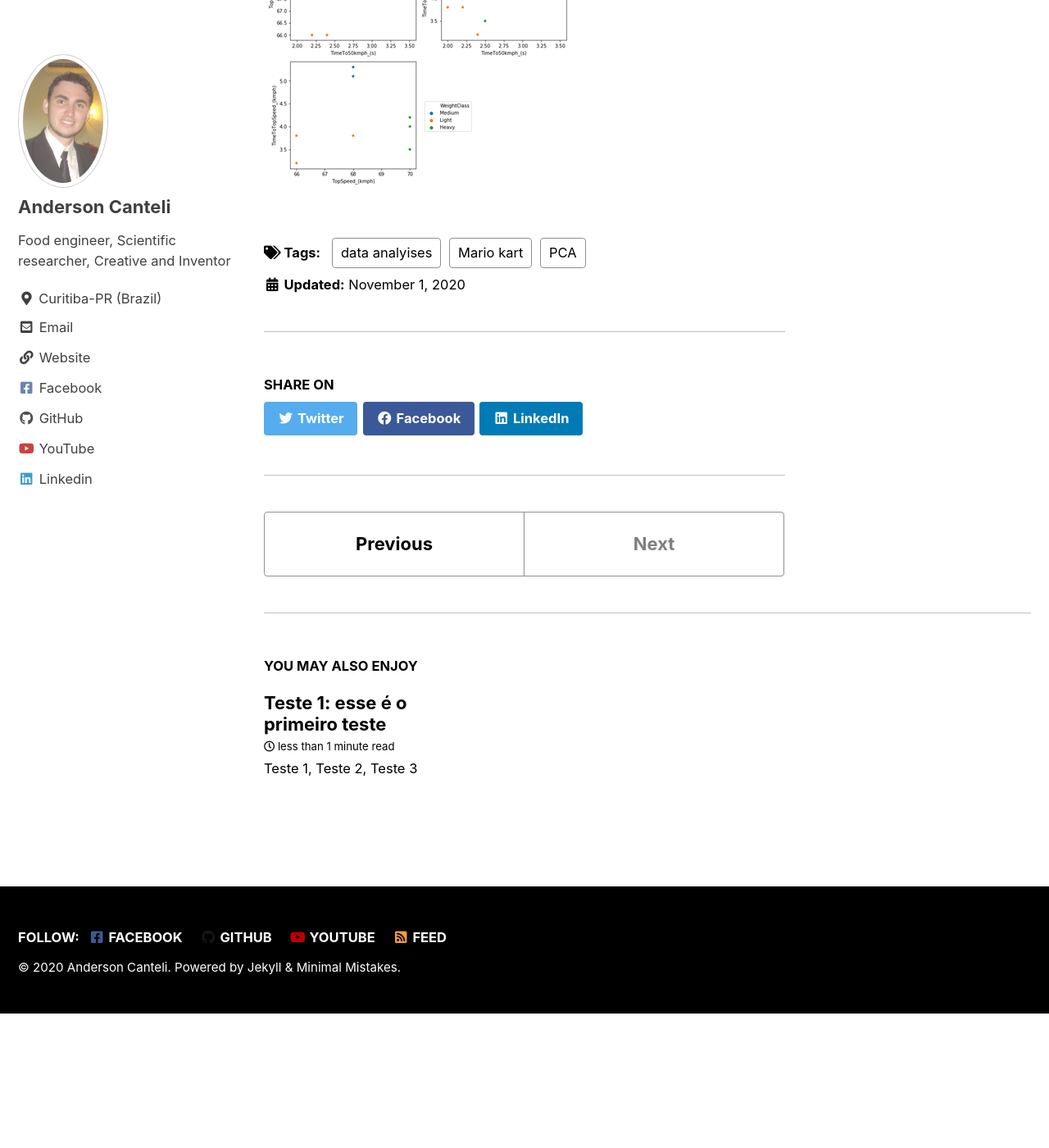
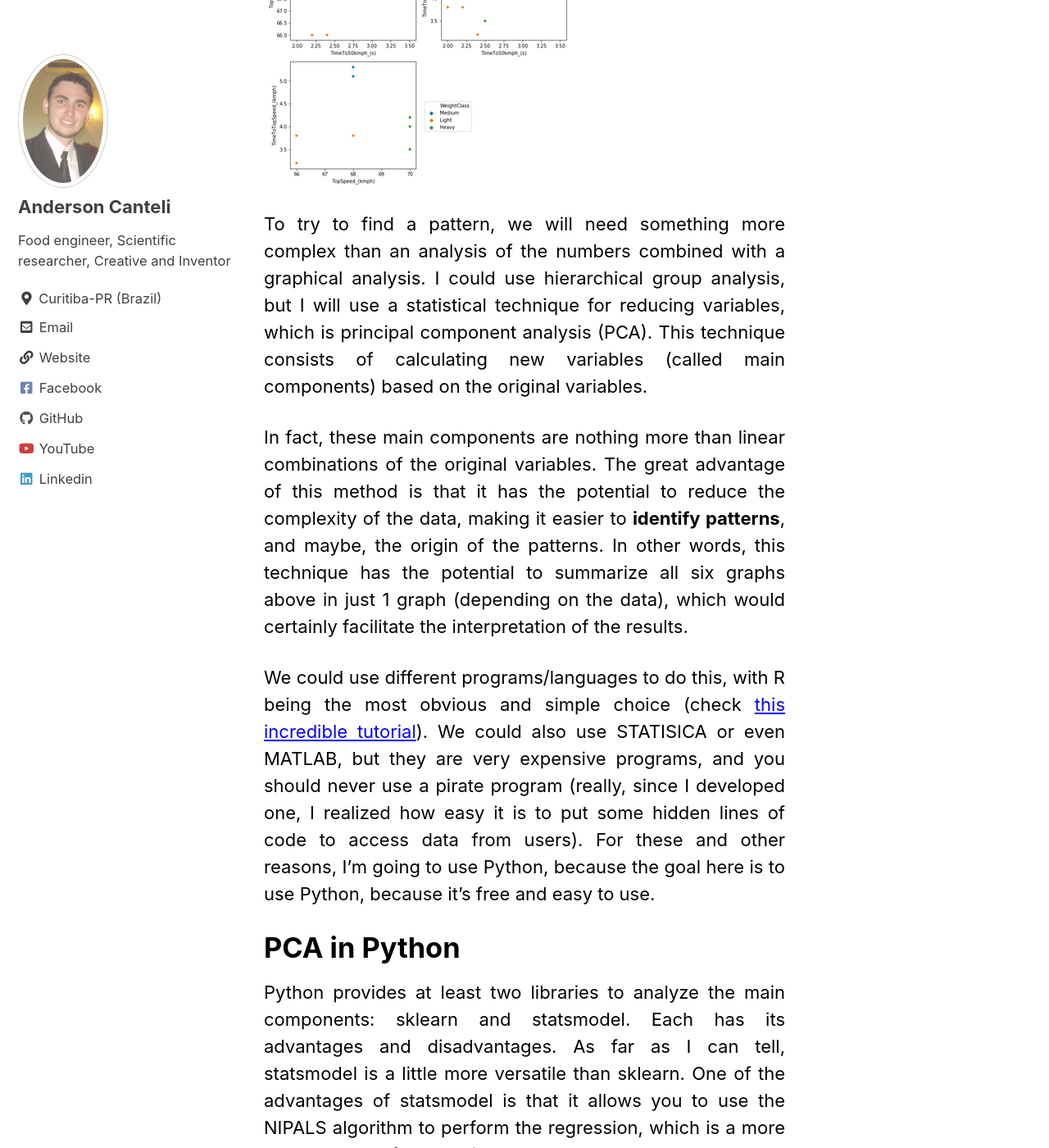
Before and after one commit to andersonmdcanteli/andersonmdcanteli.github.io, a Jekyll site: the page built from _posts/2020-11-01-PCA-MK64.md, in a window 1280 px wide and 1400 px high, scrolled down 3731 px. Shown: the whole window at 82% size. Built offline with Jekyll 4.4.1, drawn with Linux system fonts in a browser that asks for light colours; cached includes are drawn as plain includes; before the commit the page ends 4967 px from its top, so only the background shows below that; some of the changed text lies outside the part shown.

Commit message:
Update 2020-11-01-PCA-MK64.md

````diff
--- a/_posts/2020-11-01-PCA-MK64.md
+++ b/_posts/2020-11-01-PCA-MK64.md
@@ -52,3 +52,31 @@ We could compare pairs of variables to try to find patterns more efficiently tha
 Figure 1 – Scatter plot comparing each feature of the karts in Mario Kart 64.
 {: .text-center}
 <img src="{{ site.url }}{{ site.baseurl }}/images/pca_mk_64/scatter_plot.png" alt="cat" >
+
+To try to find a pattern, we will need something more complex than an analysis of the numbers combined with a graphical analysis. I could use hierarchical group analysis, but I will use a statistical technique for reducing variables, which is principal component analysis (PCA). This technique consists of calculating new variables (called main components) based on the original variables.
+{: .text-justify}
+In fact, these main components are nothing more than linear combinations of the original variables. The great advantage of this method is that it has the potential to reduce the complexity of the data, making it easier to **identify patterns**, and maybe, the origin of the patterns. In other words, this technique has the potential to summarize all six graphs above in just 1 graph (depending on the data), which would certainly facilitate the interpretation of the results.
+{: .text-justify}
+We could use different programs/languages to do this, with R being the most obvious and simple choice (check [this incredible tutorial](http://www.sthda.com/english/articles/31-principal-component-methods-in-r-practical-guide/)). We could also use STATISICA or even MATLAB, but they are very expensive programs, and you should never use a pirate program (really, since I developed one, I realized how easy it is to put some hidden lines of code to access data from users). For these and other reasons, I'm going to use Python, because the goal here is to use Python, because it's free and easy to use.
+{: .text-justify}
+
+# PCA in Python
+
+Python provides at least two libraries to analyze the main components: sklearn and statsmodel. Each has its advantages and disadvantages. As far as I can tell, statsmodel is a little more versatile than sklearn. One of the advantages of statsmodel is that it allows you to use the NIPALS algorithm to perform the regression, which is a more usual method for experimental data than the SVG method, which is the only method available in sklearn. But sklearn seems to be used more in general, so I'm going to use sklearn.
+{: .text-justify}
+To do this study I am using Python 3.7, from the anaconda distribution and with the IDE Jupyter notebook. But you would not need to install anything at all to run this script on your computer (or cell phone). You could use [google colab](https://colab.research.google.com/), which is an online collaboration platform that allows you to use Python notebooks directly in your browser. Everything used here works on google colab without needing to install anything else. I will use Jupyter Notebook, as it is the way I am used to working with Python.
+{: .text-justify}
+With the Jupyter notebook open, we need to import some libraries that we will use when building the script:
+{: .text-justify}
+```python
+import numpy as np
+import seaborn as sns
+import matplotlib.pyplot as plt
+import pandas as pd
+%matplotlib inline
+from platform import python_version
+print(python_version())
+```
+Output: 3.7.3
+
+Next, we need to import the data. I created an Excel file with the data, and generated a “.csv” file to be able to import the data in a Data Frame format. You can find a link to download this spreadsheet at the end of this text. To import the file, you have to place it in the same folder where the Jupyter notebook file is (the same goes for google colab, where the file must be on the virtual drive where the colab notebook is). Hence:
````
